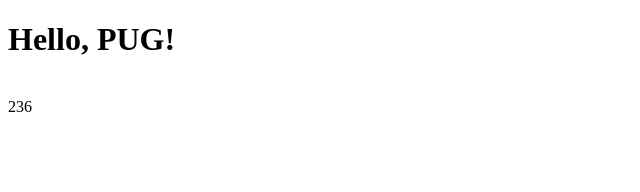
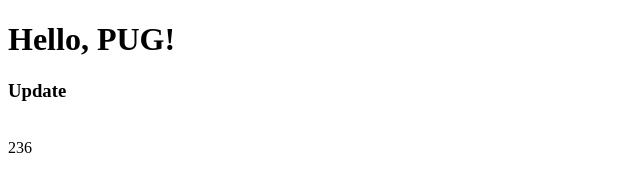
Before and after one commit to CharlyChaplin/test, a website built with Parcel: page src/index.pug in a window 1280 px wide. Shown: the whole page, without its empty margins (0-640 px from the left). Built offline with nearby package versions, Linux system fonts and the light colour scheme.

Commit message:
update pug

```diff
--- a/src/index.pug
+++ b/src/index.pug
@@ -7,6 +7,7 @@
 		title Document
 	body
 		h1 Hello, PUG!
+		h3 Update
 		br
 		#root
 
```
